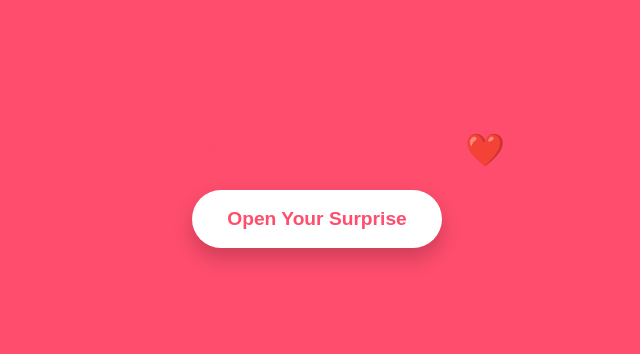
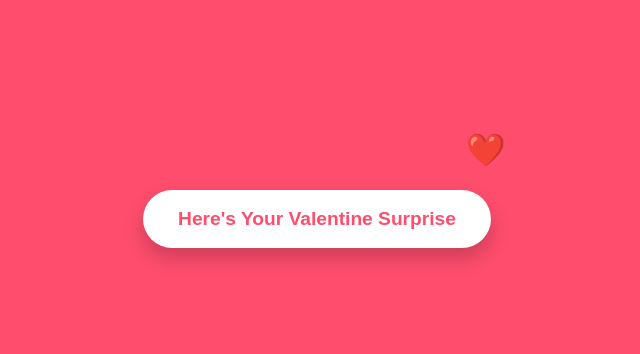
Before and after one commit to s310416/Valentine, a plain HTML site: page index.html in a window 1280 px wide. Shown: the part 223-577 px from the top of the page, without its empty margins (323-963 px from the left). Drawn offline with Linux system fonts and the light colour scheme.

Commit message:
Update index.html

```diff
--- a/index.html
+++ b/index.html
@@ -151,8 +151,8 @@
 <body>
 
     <div id="startOverlay">
-        <h1>For My Wife, Shreya ❤️</h1>
-        <button onclick="startExperience()">Open Your Surprise</button>
+        <h1>For My Love, Shreya ❤️</h1>
+        <button onclick="startExperience()">Here's Your Valentine Surprise</button>
     </div>
 
     <audio id="bgMusic" loop>
@@ -161,7 +161,7 @@
 
     <div class="card" id="mainCard">
         <h1>Hey Shreya...</h1>
-        <p>I have a question, but you have to catch the button first! 😘</p>
+        <p>Surprise is waiting for you, but you have to catch the button first! 😘</p>
         <div class="btn-container">
             <button class="btn" id="yesBtn">Will you be my Valentine?</button>
             <button class="btn" id="noBtn">No</button>
```
